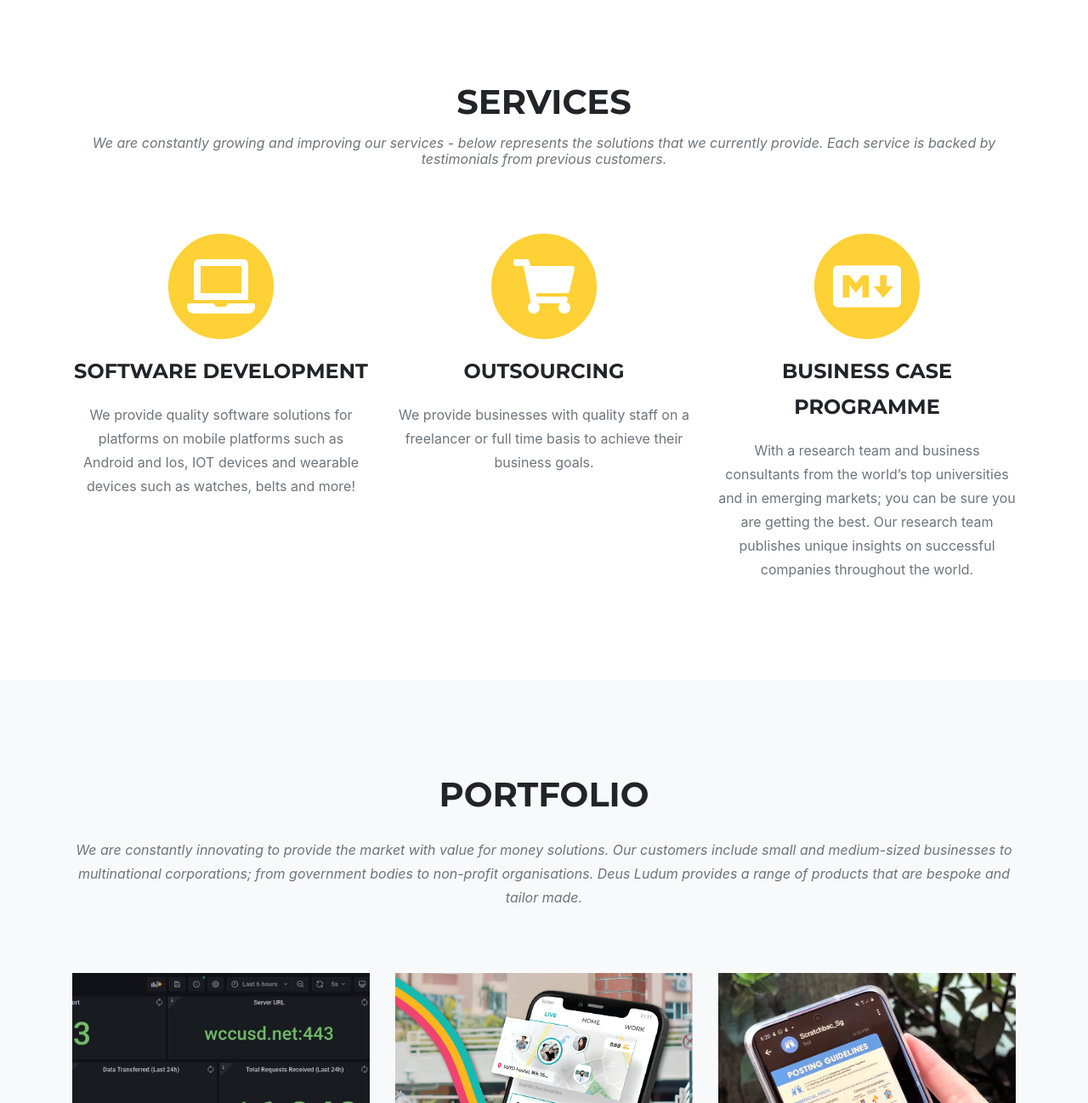
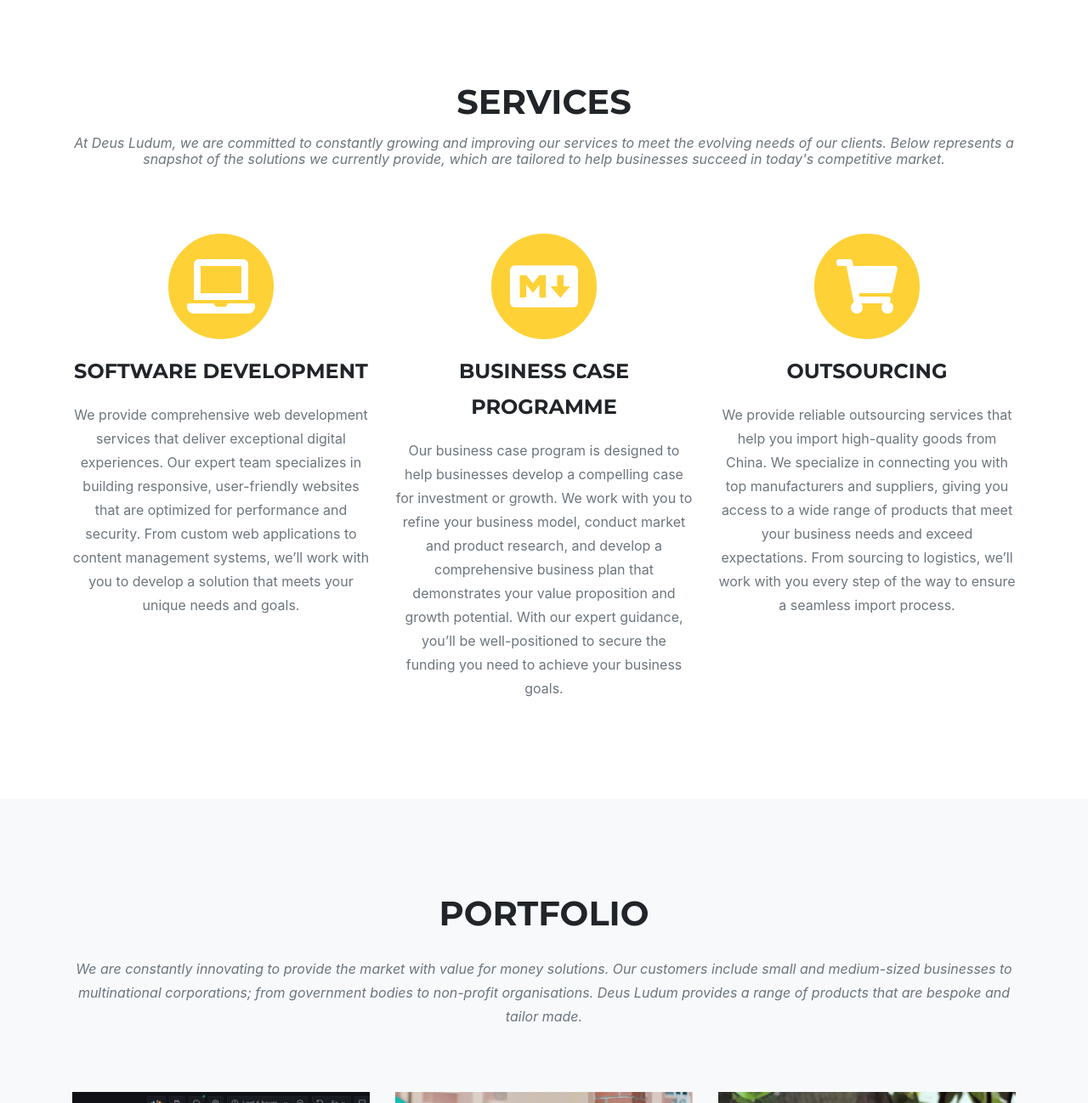
Before and after one commit to GodGamersIndustries/GodGamersIndustries.github.io, a Jekyll site: the page built from index.md, in a window 1280 px wide and 1400 px high, scrolled down 747 px, cut to the strip 102-1400 px from the top of the window. Shown: the whole strip at 85% size. Built offline with Jekyll 4.4.1, drawn with Linux system fonts in a browser that asks for light colours; some web fonts are replaced; some of the changed text lies outside the part shown.

Commit message:
beef up copywriting

```diff
--- a/_data/sitetext.yml
+++ b/_data/sitetext.yml
@@ -18,19 +18,19 @@ en: &DEFAULT_EN
 
   services:
     title: "Services"
-    text: "We are constantly growing and improving our services - below represents the solutions that we currently provide. Each service is backed by testimonials from previous customers."
+    text: "At Deus Ludum, we are committed to constantly growing and improving our services to meet the evolving needs of our clients. Below represents a snapshot of the solutions we currently provide, which are tailored to help businesses succeed in today's competitive market."
     section: services
     list:
       - title: "SOFTWARE DEVELOPMENT"
-        desc: "We provide quality software solutions for platforms on mobile platforms such as Android and Ios, IOT devices and wearable devices such as watches, belts and more!"
+        desc: "We provide comprehensive web development services that deliver exceptional digital experiences. Our expert team specializes in building responsive, user-friendly websites that are optimized for performance and security. From custom web applications to content management systems, we'll work with you to develop a solution that meets your unique needs and goals."
         icon: fas fa-laptop
+      - title: "BUSINESS CASE PROGRAMME"
+        desc: "Our business case program is designed to help businesses develop a compelling case for investment or growth. We work with you to refine your business model, conduct market and product research, and develop a comprehensive business plan that demonstrates your value proposition and growth potential. With our expert guidance, you'll be well-positioned to secure the funding you need to achieve your business goals."
+        icon: fab fa-markdown
       - title: "OUTSOURCING"
-        desc: "We provide businesses with quality staff on a freelancer or full time basis to achieve their business goals."
+        desc: "We provide reliable outsourcing services that help you import high-quality goods from China. We specialize in connecting you with top manufacturers and suppliers, giving you access to a wide range of products that meet your business needs and exceed expectations. From sourcing to logistics, we'll work with you every step of the way to ensure a seamless import process."
         icon: fas fa-shopping-cart #find more at https://fontawesome.com/icons
       # - title: "[BUSINESS CASE PROGRAMME](https://www.google.com)"
-      - title: "BUSINESS CASE PROGRAMME"
-        desc: "With a research team and business consultants from the world’s top universities and in emerging markets; you can be sure you are getting the best. Our research team publishes unique insights on successful companies throughout the world."
-        icon: fab fa-markdown
 
   portfolio:
     title: "Portfolio"
```
Also changed, not shown: _portfolio/(1) dashboarding.md (+9 -1 lines), _portfolio/(2) app_development.md (+11 -3 lines), _portfolio/(3) telegram_bot.md (+9 -1 lines), assets/img/portfolio/grafana-thumbnail.jpeg.
